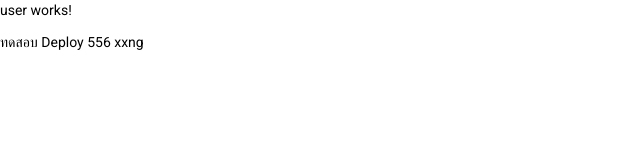
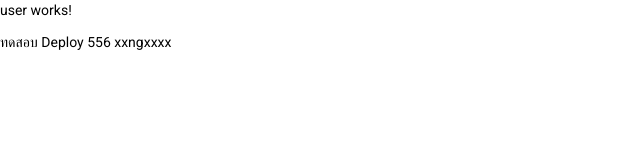
Before and after one commit to somkheartk/PointOfSale, an Angular app: page / in a window 1280 px wide. Shown: the top 160 px of the page, without its empty margins (0-640 px from the left). Built offline with nearby package versions, Linux system fonts and the light colour scheme.

Commit message:
Update app.component.html

```diff
--- a/src/app/app.component.html
+++ b/src/app/app.component.html
@@ -1,4 +1,4 @@
 
 <app-user></app-user>
 ทดสอบ Deploy 556
-xxng<router-outlet></router-outlet>
+xxng<router-outlet>xxxx</router-outlet>
```
